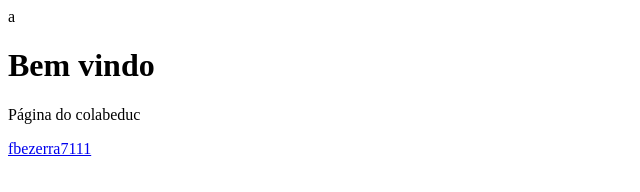
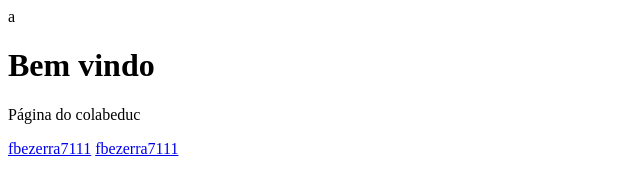
Before and after one commit to fbezerra7111/fernandobezerra, a plain HTML site: page index.html in a window 1280 px wide. Shown: the whole page, without its empty margins (0-640 px from the left). Drawn offline with Linux system fonts and the light colour scheme.

Commit message:
Update index.html

```diff
--- a/index.html
+++ b/index.html
@@ -8,6 +8,7 @@ a<!DOCTYPE html>
 <h1>Bem vindo</h1>
 <p>Página do colabeduc</p>
 <a href ="https://fbezerra7111.github.io/QuizGame/">fbezerra7111</a>
+<a href ="https://fbezerra7111.github.io/QuizGame/">fbezerra7111</a>
 
 </body>
 </html>
```
